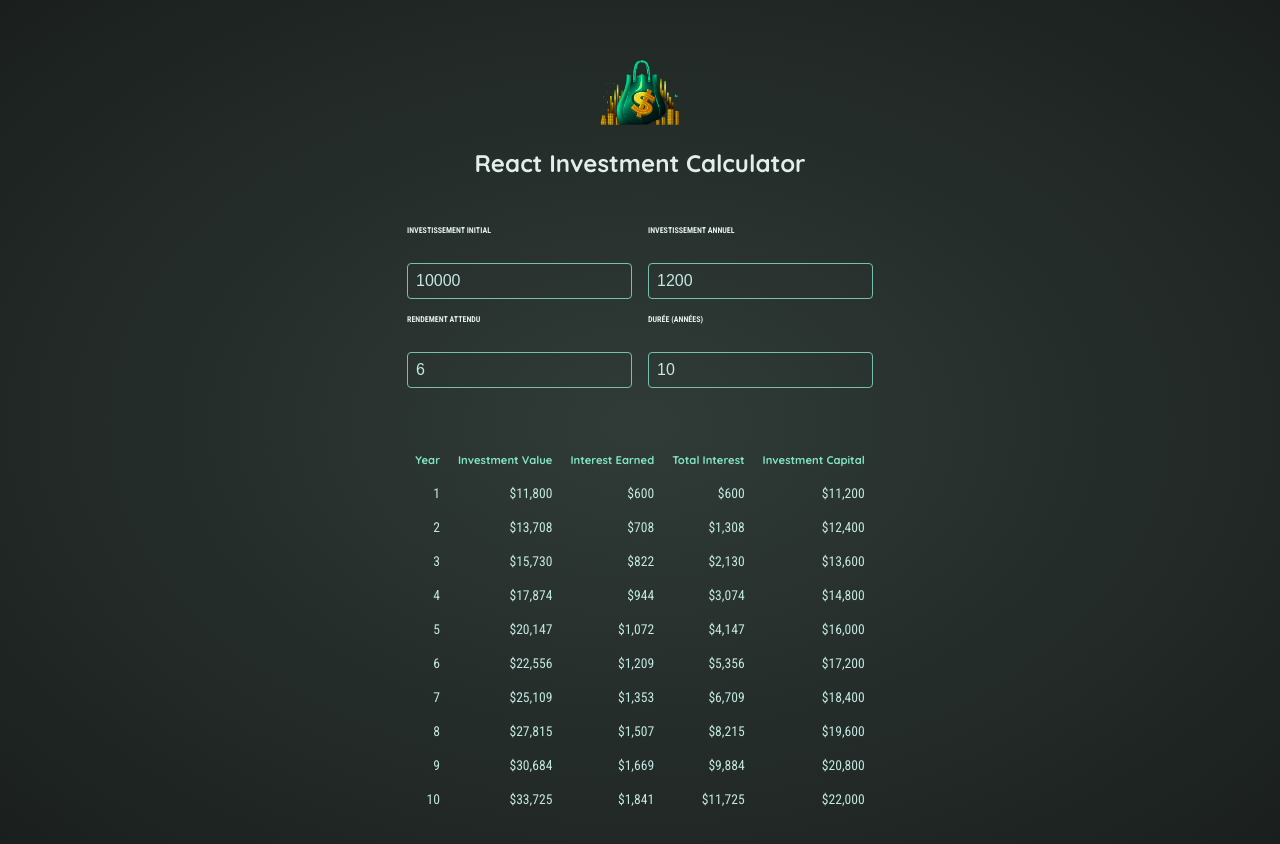
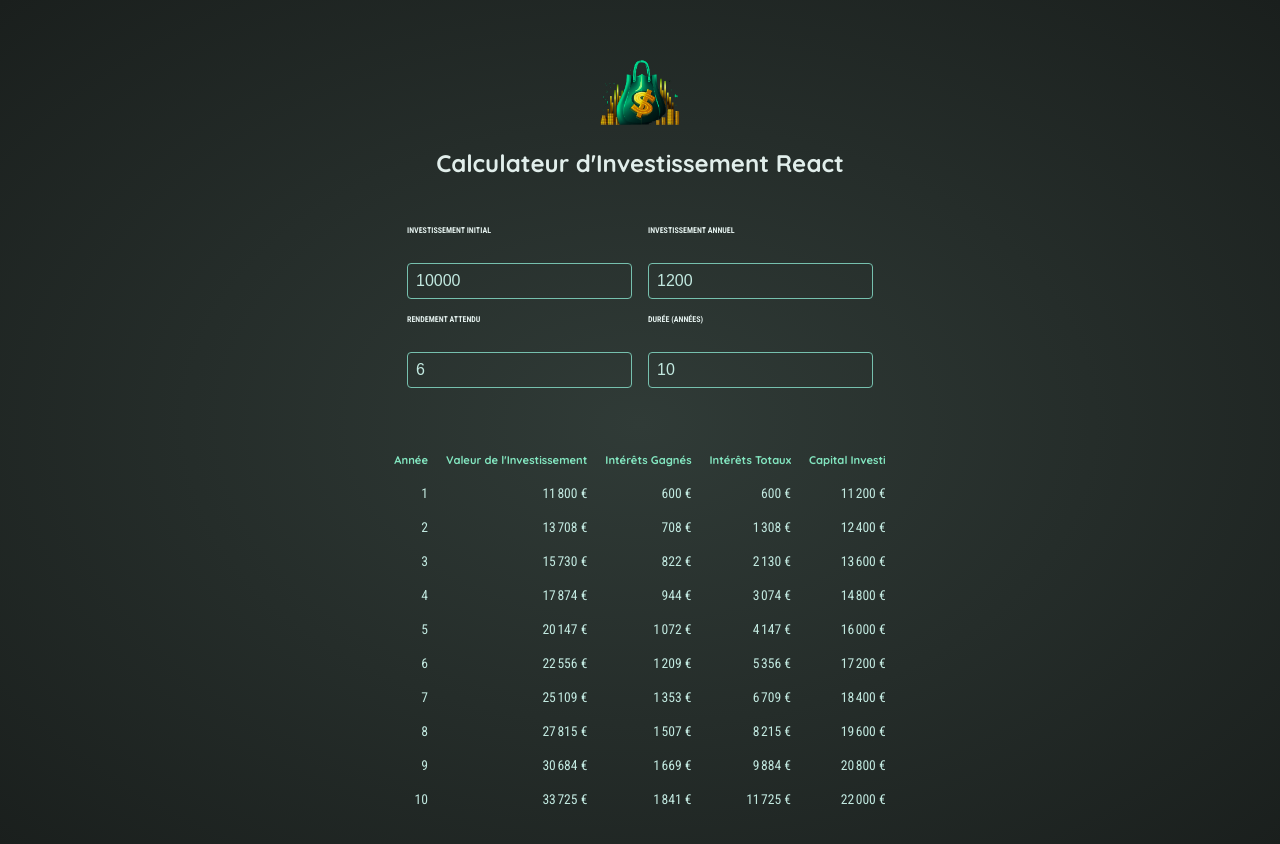
Before and after one commit to Razor25000/Calculateur-d-Investissement-React, a React (Vite) app: page / in a window 1280 px wide. Shown: the top 844 px of the page. Built offline with nearby package versions, Linux system fonts and the light colour scheme.

Commit message:
fin de traduction de l app en francais et changment du dollar a l'euro

```diff
--- a/index.html
+++ b/index.html
@@ -4,7 +4,7 @@
     <meta charset="UTF-8" />
     <link rel="icon" type="image/svg+xml" href="/investment-calculator-logo.png" />
     <meta name="viewport" content="width=device-width, initial-scale=1.0" />
-    <title>React Investment Calculator</title>
+    <title>Calculateur d'Investissement React</title>
   </head>
   <body>
     <div id="root"></div>
--- a/src/components/Header.jsx
+++ b/src/components/Header.jsx
@@ -4,7 +4,7 @@ export const Header = () => {
   return (
     <header id="header">
         <img src={logo} alt="logo"  />
-        <h1 id="h1">React Investment Calculator</h1>
+      <h1 id="h1">Calculateur d'Investissement React</h1>
     </header>
   )
 }
--- a/src/components/Results.jsx
+++ b/src/components/Results.jsx
@@ -9,11 +9,11 @@ const Results = ({ inputs }) => {
         <table id="result">
             <thead>
                 <tr>
-                    <th>Year</th>
-                    <th>Investment Value</th>
-                    <th>Interest Earned</th>
-                    <th>Total Interest</th>
-                    <th>Investment Capital</th>
+                    <th>Année</th>
+                    <th>Valeur de l'Investissement</th>
+                    <th>Intérêts Gagnés</th>
+                    <th>Intérêts Totaux</th>
+                    <th>Capital Investi</th>
                 </tr>
             </thead>
             <tbody>
--- a/src/util/investment.js
+++ b/src/util/investment.js
@@ -30,9 +30,9 @@ export function calculateInvestmentResults({
 // The browser-provided Intl API is used to prepare a formatter object
 // This object offers a "format()" method that can be used to format numbers as currency
 // Example Usage: formatter.format(1000) => yields "$1,000"
-export const formatter = new Intl.NumberFormat('en-US', {
+export const formatter = new Intl.NumberFormat('fr-FR', {
   style: 'currency',
-  currency: 'USD',
+  currency: 'EUR',
   minimumFractionDigits: 0,
   maximumFractionDigits: 0,
 });
```
